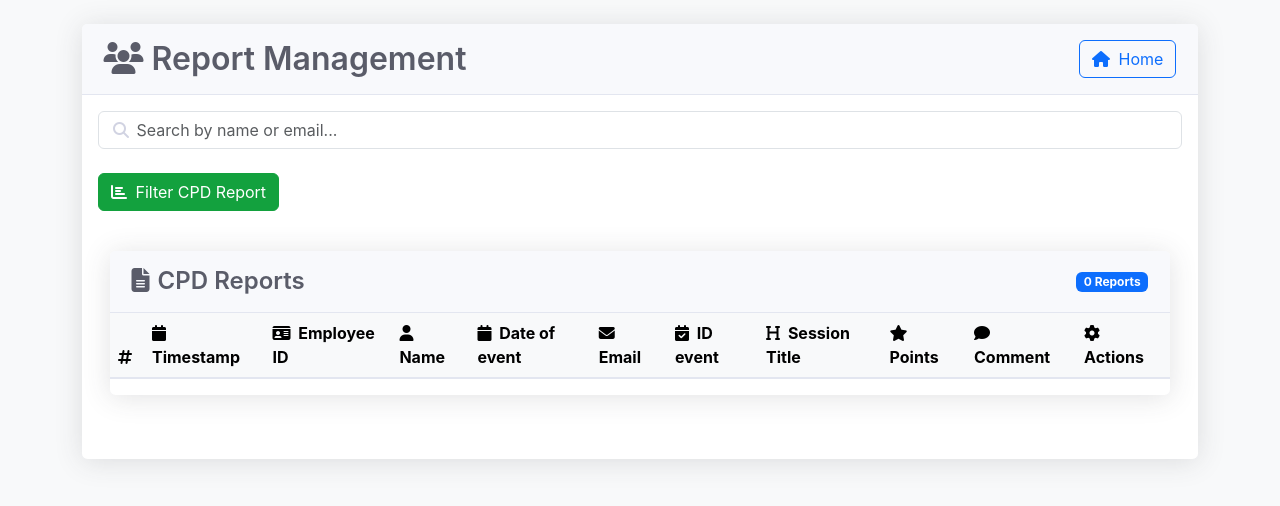
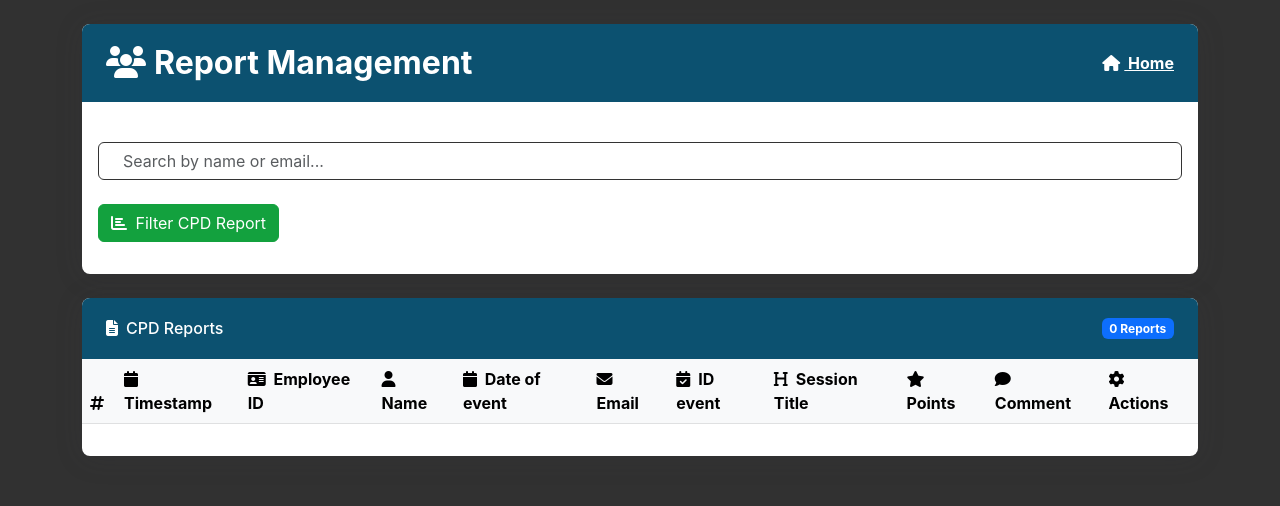
Before and after one commit to Alonzo0511/cpd_system, a Flask app: page /report in a window 1280 px wide. Shown: the top 506 px of the page. Run offline with Flask 3, Linux system fonts and the light colour scheme; the visitor is signed in with stand-in values (Sample User, id 1); lists and menus that the app fills with data are empty.

Commit message:
fix_user_edit

```diff
--- a/routes.py
+++ b/routes.py
@@ -101,12 +101,12 @@ def add_users():
 @login_required
 def edit_users(user_id):
     user = User.query.get(user_id)
-    return render_template('edit_users.html', users=user)
+    return render_template('edit_users.html', user=user)
 
 
 @routes.route('/update_users/<int:user_id>', methods=['POST'])
 @login_required
-def update_users_route(user_id):
+def update_users(user_id):
     username = request.form.get('username')
     password = request.form.get('password')
     role = request.form.get('role')
@@ -462,7 +462,7 @@ def get_report():
         return redirect(url_for('routes.base'))
 
     # Correct total_points calculation (index 7 = Event.cpd_points in result tuple)
-    total_points = sum(float(report[7]) for report in individual_reports)
+    total_points = sum(int(report[7]) for report in individual_reports)
 
 
     # Get list of distinct years for the dropdown
--- a/templates/edit_employee.html
+++ b/templates/edit_employee.html
@@ -10,14 +10,14 @@
     <link rel="stylesheet" href="https://cdnjs.cloudflare.com/ajax/libs/font-awesome/6.4.0/css/all.min.css">
     <style>
         :root {
-            --primary-color: #4e73df;
+            --primary-color: #0c5170;
             --secondary-color: #1cc88a;
             --light-color: #f8f9fc;
             --dark-color: #5a5c69;
         }
 
         body {
-            background-color: #f8f9fc;
+            background-color: rgba(12, 12, 12, 0.849) ;
             font-family: 'Nunito', -apple-system, BlinkMacSystemFont, 'Segoe UI', Roboto, 'Helvetica Neue', Arial, sans-serif;
         }
 
--- a/templates/edit_event.html
+++ b/templates/edit_event.html
@@ -10,7 +10,7 @@
     <link rel="stylesheet" href="https://cdnjs.cloudflare.com/ajax/libs/font-awesome/6.4.0/css/all.min.css">
     <style>
         :root {
-            --primary-color: #4e73df;
+            --primary-color: #0c5170;
             --secondary-color: #1cc88a;
             --accent-color: #f6c23e;
             --light-color: #f8f9fc;
@@ -18,7 +18,7 @@
         }
 
         body {
-            background-color: #f8f9fc;
+            background-color: rgba(12, 12, 12, 0.849);
             font-family: 'Nunito', -apple-system, BlinkMacSystemFont, 'Segoe UI', Roboto, 'Helvetica Neue', Arial, sans-serif;
         }
 
--- a/templates/general_report.html
+++ b/templates/general_report.html
@@ -62,7 +62,7 @@
                             <td>{{ row[0] }}</td>
                             <td>{{ row[1] }}</td>
                             <td>{{ row[2] }}</td>
-                            <td>{{ row[3] }}</td>
+                            <td>{{ row[3] |int | string }}</td>
                         </tr>
                     {% endfor %}
                 </tbody>
--- a/templates/individual_report.html
+++ b/templates/individual_report.html
@@ -9,15 +9,15 @@
     <link rel="stylesheet" href="https://cdnjs.cloudflare.com/ajax/libs/font-awesome/6.4.0/css/all.min.css">
     <style>
         :root {
-            --primary-color: #0a0860;
-            --secondary-color: #bf4d0f;
+            --primary-color: #0c5170;
+            --secondary-color: #ac1515;
             --accent-color: #f6c23e;
             --light-color: #f8f9fc;
             --dark-color: #5a5c69;
         }
 
         body {
-            background-color: #f8f9fc;
+            background-color: rgba(12, 12, 12, 0.849);
             font-family: 'Nunito', -apple-system, BlinkMacSystemFont, 'Segoe UI', Roboto, 'Helvetica Neue', Arial, sans-serif;
         }
 
--- a/templates/reports.html
+++ b/templates/reports.html
@@ -10,29 +10,41 @@
     <link rel="stylesheet" href="https://cdnjs.cloudflare.com/ajax/libs/font-awesome/6.4.0/css/all.min.css">
     <style>
         :root {
-            --primary-color: #4e73df;
+            --primary-color: #0c5170;
             --secondary-color: #13a13e;
-            --third-color: #e69b0f;
             --light-color: #f8f9fc;
-            --dark-color: #5a5c69;
+            --dark-color: #ffffff;
+            --accent-color: #f6c23e;
+            --gradient-start: #0c5170;
+            --gradient-end: #0c5170;
         }
 
         body {
-            background-color: #f8f9fc;
+            background-color: rgba(12, 12, 12, 0.849);
+            color: #ffffff;
             font-family: 'Nunito', -apple-system, BlinkMacSystemFont, 'Segoe UI', Roboto, 'Helvetica Neue', Arial, sans-serif;
         }
 
         .card {
             border: none;
-            border-radius: 0.35rem;
+            border-radius: 0.5rem;
             box-shadow: 0 0.15rem 1.75rem 0 rgba(58, 59, 69, 0.15);
+            transition: transform 0.3s ease, box-shadow 0.3s ease;
+            background-color: #ffffff; /* Dark card background */
+        }
+
+        .card:hover {
+            transform: translateY(-5px);
+            box-shadow: 0 0.5rem 2rem 0 rgba(58, 59, 69, 0.2);
         }
 
         .card-header {
-            background-color: #f8f9fc;
-            border-bottom: 1px solid #e3e6f0;
-            padding: 1rem 1.35rem;
-            font-weight: 600;
+            background: linear-gradient(135deg, var(--gradient-start), var(--gradient-end));
+            color: white;
+            border-bottom: none;
+            padding: 1.25rem 1.5rem;
+            font-weight: 700;
+            border-radius: 0.5rem 0.5rem 0 0 !important;
         }
 
         .btn-primary {
@@ -40,63 +52,115 @@
             border-color: var(--primary-color);
         }
 
+        .btn-primary:hover {
+            background-color: #3a5bc7;
+            border-color: #3a5bc7;
+        }
+
         .btn-success {
             background-color: var(--secondary-color);
             border-color: var(--secondary-color);
         }
-        .btn-success2 {
-            background-color: var(--third-color);
-            border-color: var(--secondary-color);
+
+        .btn-success:hover {
+            background-color: #0f8a35;
+            border-color: #0f8a35;
+        }
+
+        .dropdown-menu {
+            border-radius: 0.35rem;
+            box-shadow: 0 0.15rem 1.5rem 0 rgba(58, 59, 69, 0.2);
+            border: none;
+            background-color: #ffffff; /* Dark dropdown */
+        }
+
+        .dropdown-item {
+            color: #ffffff; /* White text for dropdown */
+        }
+
+        .dropdown-item:hover {
+            background-color: var(--primary-color);
+            color: white;
+        }
+
+        .navbar-custom {
+            background: linear-gradient(135deg, var(--gradient-start), var(--gradient-end));
+            box-shadow: 0 0.15rem 1.5rem 0 rgba(58, 59, 69, 0.2);
+            border-radius: 0.5rem;
+            padding: 0.5rem 1rem;
+        }
+
+        .navbar-brand {
+            color: white !important;
+            font-weight: 700;
+            font-size: 1.5rem;
+        }
+
+        .nav-link {
+            color: rgba(255, 255, 255, 0.8) !important;
+            font-weight: 600;
+            padding: 0.5rem 1rem;
+            border-radius: 0.35rem;
+        }
+
+        .nav-link:hover, .nav-link:focus {
+            color: white !important;
+            background-color: rgba(255, 255, 255, 0.1);
+        }
+
+        .dropdown-toggle::after {
+            margin-left: 0.5em;
+            vertical-align: 0.15em;
+        }
+
+        .action-buttons .btn {
+            margin-right: 5px;
+            transition: all 0.3s ease;
+        }
+
+        h1, h2, h3, h4 {
+            color: var(--dark-color);
+            font-weight: 700;
         }
 
         .table {
-            color: var(--dark-color);
+            color: #ffffff; /* White text for tables */
         }
 
-        .table thead th {
-            border-bottom: 2px solid #e3e6f0;
+        .table-light {
+            background-color: #ffffff; /* Darker header for tables */
+            color: #ffffff;
         }
 
-        .pagination .page-item.active .page-link {
+        .table-hover tbody tr:hover {
+            background-color: #ffffff; /* Dark hover for table rows */
+            color: #ffffff;
+        }
+
+        .form-control {
+            background-color: #ffffff; /* Dark input fields */
+            color: #ffffff;
+            border-color: #333333;
+        }
+
+        .page-link {
+            background-color: #1a1a1a;
+            color: #ffffff;
+            border-color: #333333;
+        }
+
+        .page-item.active .page-link {
             background-color: var(--primary-color);
             border-color: var(--primary-color);
         }
 
-        .page-link {
-            color: var(--primary-color);
-        }
-
-        .search-box {
-            position: relative;
-        }
-
-        .search-box i {
-            position: absolute;
-            top: 50%;
-            left: 15px;
-            transform: translateY(-50%);
-            color: #d1d3e2;
-        }
-
-        .search-box input {
-            padding-left: 2.5rem;
-        }
-
-        .action-buttons .btn {
-            margin-right: 5px;
-        }
-
-        h1, h2, h3, h4 {
-            color: var(--dark-color);
-            font-weight: 600;
+        .badge {
+            color: #ffffff;
         }
     </style>
 </head>
 
-
-
 <body>
-
     <div class="container py-4">
         <!-- Header Card -->
         <div class="card mb-4">
@@ -105,7 +169,7 @@
                     <h2 class="mb-0"><i class="fas fa-users me-2"></i>Report Management</h2>
                 </div>
                 <div>
-        <a href="{{ url_for('routes.home') }}" class="btn btn-outline-primary">
+                    <a href="{{ url_for('routes.home') }}" class="text-white">
                         <i class="fas fa-home me-1"></i> Home
                     </a>
                 </div>
@@ -114,23 +178,22 @@
                 <!-- Search Form -->
                 <form method="GET" action="/report" class="mb-4">
                     <div class="search-box">
-                    <i class="fas fa-search"></i>
+                        <i class="fas fa-search text-white"></i>
                         <input type="text" name="search" class="form-control ps-4"
-                           placeholder="   Search by name or email..." value="{{ search }}">
+                               placeholder="Search by name or email..." value="{{ search }}">
                     </div>
                 </form>
 
                 <a href="{{ url_for('routes.general_report') }}" class="btn btn-success mb-3">
                     <i class="fas fa-chart-bar me-1"></i> Filter CPD Report
                 </a>
+            </div>
+        </div>
 
-<body class="bg-light">
-<div class="container py-4">
         <div class="card mb-4">
             <div class="card-header d-flex justify-content-between align-items-center">
-            <h4 class="mb-0"><i class="fas fa-file-alt me-2"></i>CPD Reports</h4>
+                <h6 class="mb-0"><i class="fas fa-file-alt me-2"></i>CPD Reports</h6>
                 <span class="badge bg-primary">{{ total }} Reports</span>
-
             </div>
             <div class="card-body p-0">
                 <div class="table-responsive">
@@ -172,11 +235,11 @@
                                 </td>
                             </tr>
                             {% endfor %}
-
                         </tbody>
                     </table>
+
                     <nav aria-label="Page navigation">
-    <ul class="pagination justify-content-center">
+                        <ul class="pagination justify-content-center mt-3">
                             {% if page > 1 %}
                             <li class="page-item">
                                 <a class="page-link" href="{{ url_for('routes.report', page=page-1, search=search) }}">Previous</a>
@@ -196,3 +259,12 @@
                             {% endif %}
                         </ul>
                     </nav>
+                </div>
+            </div>
+        </div>
+    </div>
+
+    <!-- Bootstrap JS Bundle with Popper -->
+    <script src="https://cdn.jsdelivr.net/npm/bootstrap@5.3.0/dist/js/bootstrap.bundle.min.js"></script>
+</body>
+</html>
```
Also changed, not shown: templates/base.html (+5 -5 lines), templates/edit_users.html (+11 -8 lines), templates/employee.html (+10 -10 lines), templates/events.html (+4 -4 lines), templates/home.html (+5 -5 lines), templates/login.html (+9 -9 lines), templates/register.html (+5 -5 lines), static/images/logo_mt.jpg, static/images/mt_logo.png (added). Lines whose indentation alone changed are shown as unchanged.
